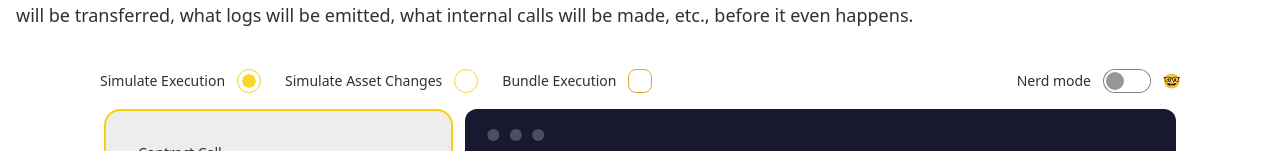
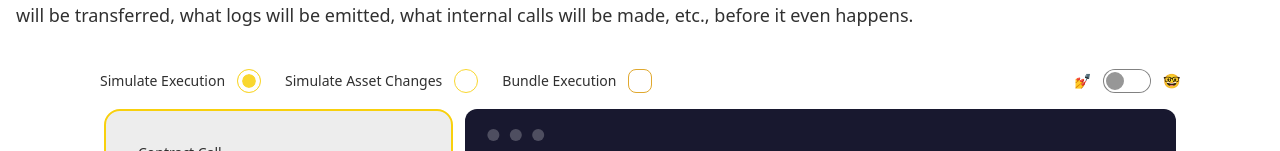
Before and after one commit to AlvaroLuken/tx-simulation-demo, a Next.js app: page / in a window 1280 px wide. Shown: the part 159-310 px from the top of the page. Built offline with nearby package versions, Linux system fonts and the light colour scheme; no server answers.

Commit message:
nerd mode

```diff
--- a/app/page.tsx
+++ b/app/page.tsx
@@ -108,9 +108,9 @@ export default function Home() {
               styles="checkbox checkbox-secondary"
             />
           </div>
-          <div className="tooltip tooltip-warning" data-tip="View the JSON!">
+          <div className="tooltip tooltip-warning" data-tip="Switch to 🤓 to view the JSON!">
             <InputTypeSelector
-              text="Nerd mode"
+              text="💅"
               rightText="🤓"
               onChecked={setNerdMode}
               value={true}
```
